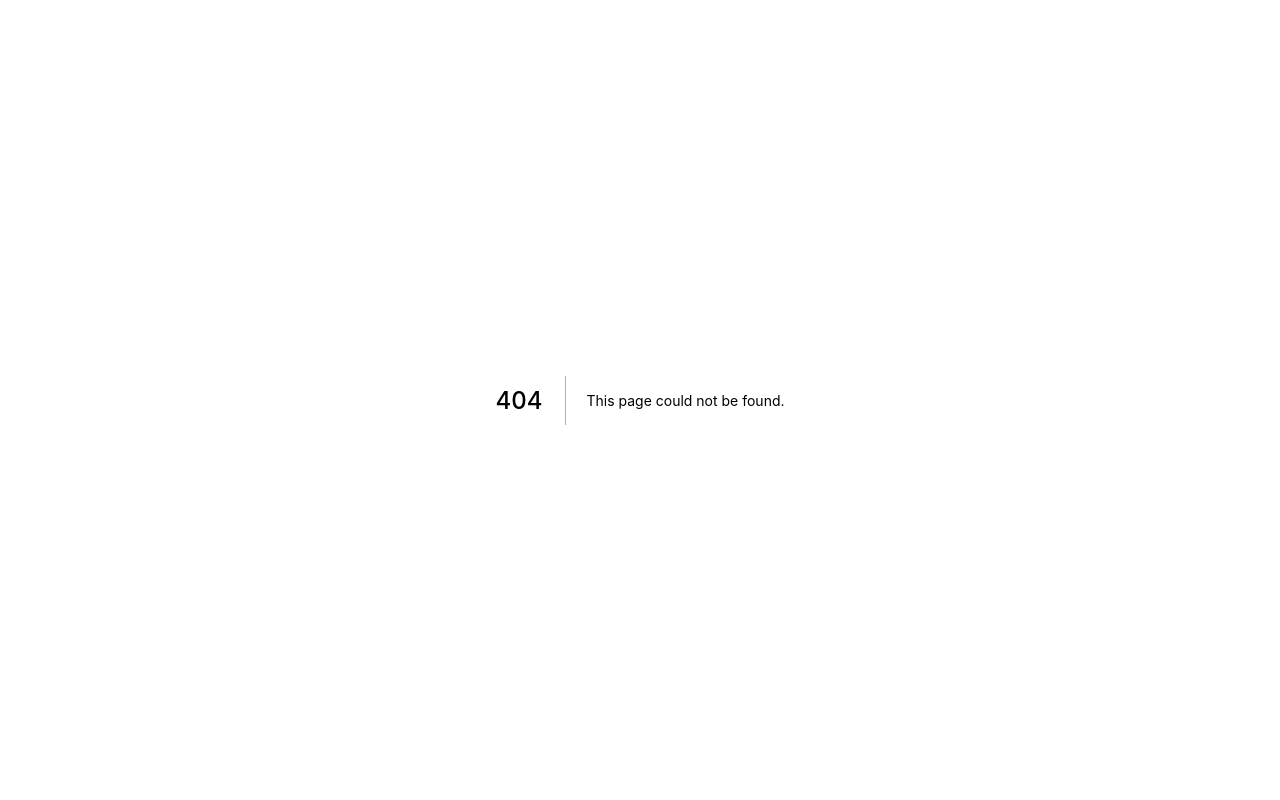
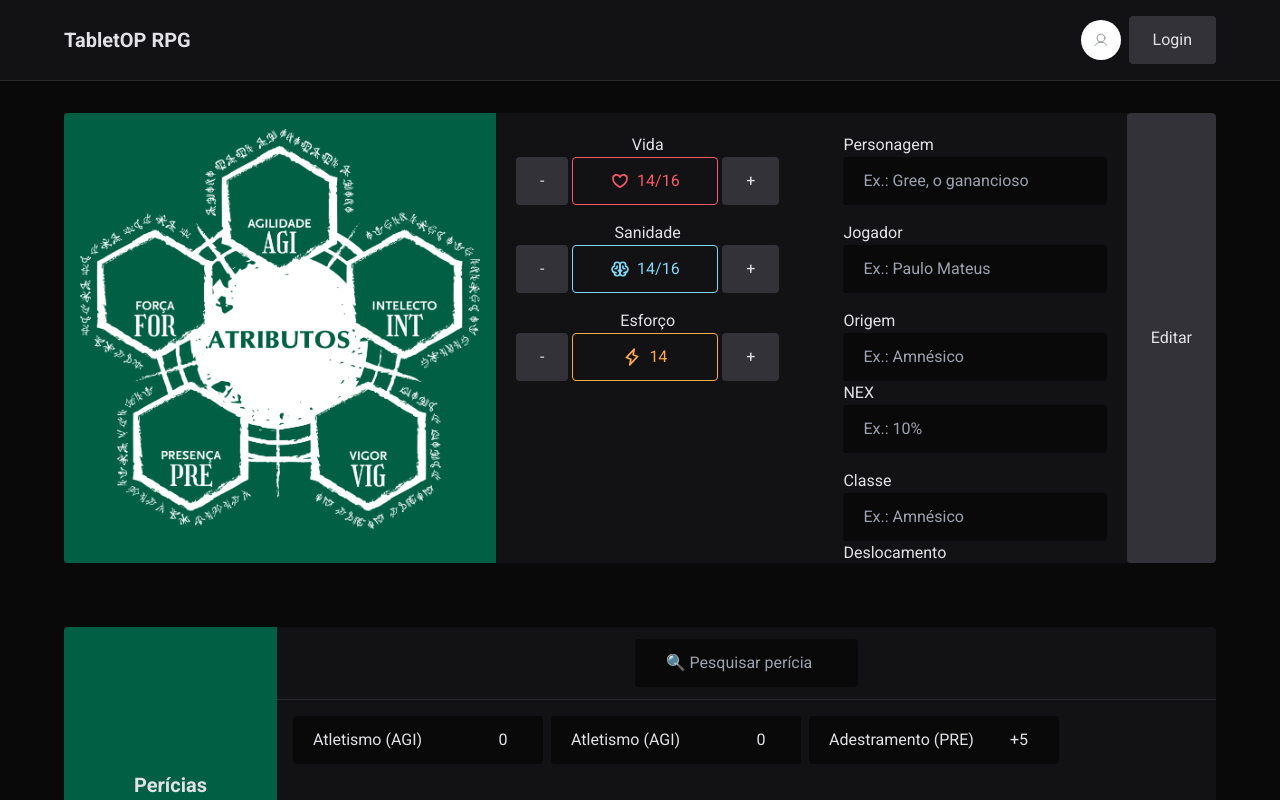
Before and after one commit to DenisLevy76/ficha-ordem-paranormal, a Next.js app: page /characters/1 in a window 1280 px wide. Before the commit this address had no page. Shown: the top 800 px of the page. Built offline with nearby package versions, Linux system fonts and the light colour scheme; no server answers.

Commit message:
009 - Fix: Profile image not loading

```diff
--- a/src/components/AvatarComponent/index.tsx
+++ b/src/components/AvatarComponent/index.tsx
@@ -7,21 +7,19 @@ import React, { Fragment } from "react";
 type Props = {
   variant: "Circle" | "Rounded";
   isOnline?: boolean;
+  avatarURL?: string;
 };
 
 export const AvatarComponent: React.FC<Props> = ({
   variant,
+  avatarURL,
   isOnline = false,
 }) => {
-  const { data } = useSession();
-
-  const imageURL = data ? (data.user?.image as string) : undefined;
-
   return (
     <Fragment>
       <AvatarPrimitive.Root className="relative inline-flex h-10 w-10">
         <AvatarPrimitive.Image
-          src={imageURL}
+          src={avatarURL}
           alt="Avatar"
           className={cx(
             "h-full w-full object-cover",
--- a/src/components/HeaderComponent/index.tsx
+++ b/src/components/HeaderComponent/index.tsx
@@ -9,14 +9,18 @@ export const HeaderComponent: React.FC = () => {
     <header className="flex flex-1 items-center justify-between bg-grey-700 py-4 px-16 border-b border-grey-600 ">
       <h1 className="text-xl font-bold">TabletOP RPG</h1>
       <div className="flex items-center gap-2">
+        {data && <p>{data.user?.name}</p>}
+        <AvatarComponent
+          variant="Circle"
+          avatarURL={data ? (data.user?.image as string) : ""}
+        />
         {data ? (
           <ButtonComponent onClick={() => signOut()}>Logout</ButtonComponent>
         ) : (
-          <ButtonComponent onClick={() => signIn("google")}>
+          <ButtonComponent onClick={() => signIn("discord")}>
             Login
           </ButtonComponent>
         )}
-        <AvatarComponent variant="Circle" />
       </div>
     </header>
   );
--- a/src/pages/_app.tsx
+++ b/src/pages/_app.tsx
@@ -1,10 +1,12 @@
-import '../styles/globals.css';
-import type { AppProps } from 'next/app';
-import { SessionProvider } from 'next-auth/react';
+import "../styles/globals.css";
+import type { AppProps } from "next/app";
+import { SessionProvider } from "next-auth/react";
+import { HeaderComponent } from "../components/HeaderComponent";
 
 function MyApp({ Component, pageProps: { session, ...pageProps } }: AppProps) {
   return (
     <SessionProvider session={session}>
+      <HeaderComponent />
       <Component {...pageProps} />
     </SessionProvider>
   );
--- a/src/pages/api/auth/[...nextauth].ts
+++ b/src/pages/api/auth/[...nextauth].ts
@@ -1,5 +1,6 @@
 import NextAuth from "next-auth";
 import GoogleProvider from "next-auth/providers/google";
+import DiscordProvider from "next-auth/providers/discord";
 
 import { PrismaAdapter } from "@next-auth/prisma-adapter";
 import { prismaClient } from "../../../services/prismaClient";
@@ -12,9 +13,9 @@ export default NextAuth({
   },
   adapter: PrismaAdapter(prismaClient),
   providers: [
-    GoogleProvider({
-      clientId: process.env.GOOGLE_CLIENT_ID || "",
-      clientSecret: process.env.GOOGLE_CLIENT_SECRET || "",
+    DiscordProvider({
+      clientId: process.env.DISCORD_CLIENT_ID || "",
+      clientSecret: process.env.DISCORD_CLIENT_SECRET || "",
     }),
   ],
   secret: process.env.SECRET,
--- /dev/null
+++ b/src/pages/characters/[character]/index.tsx
@@ -0,0 +1,96 @@
+import type { NextPage } from "next";
+import Head from "next/head";
+import { useRouter } from "next/router";
+import { ChangeEvent, startTransition, useState } from "react";
+
+import { AttributesContainerComponent } from "../../../components/AttributesContainerComponent";
+import { InputComponent } from "../../../components/InputComponent";
+import { SectionComponent } from "../../../components/SectionComponent";
+import { SkillsComponent } from "../../../components/SkillsComponent";
+
+const Home: NextPage = () => {
+  const [skillFilterValue, setSkillFilterValue] = useState<string>("");
+  const [skillFilter, setSkillFilter] = useState<string>("");
+
+  const { query } = useRouter();
+  const { character } = query;
+
+  const skills: {
+    id: string;
+    initialValue: string;
+    name: string;
+    mainAttribute: string;
+  }[] = [
+    {
+      id: "athletics",
+      initialValue: "0",
+      name: "Atletismo",
+      mainAttribute: "AGI",
+    },
+    {
+      id: "athletics2",
+      initialValue: "0",
+      name: "Atletismo",
+      mainAttribute: "AGI",
+    },
+    {
+      id: "tamer1",
+      initialValue: "+5",
+      name: "Adestramento",
+      mainAttribute: "PRE",
+    },
+  ].filter((skill) =>
+    skill.name.toLowerCase().includes(skillFilter.toLowerCase())
+  );
+
+  const handleFilter = (event: ChangeEvent<HTMLInputElement>) => {
+    setSkillFilterValue(event.target.value);
+    startTransition(() => setSkillFilter(event.target.value));
+  };
+
+  return (
+    <div>
+      <Head>
+        <title>Tabletop RPG - Ordem paranormal</title>
+      </Head>
+      <main className="flex flex-col p-2 xl:px-16 xl:py-8 gap-16">
+        <AttributesContainerComponent />
+        <SectionComponent icon="skills" title="Perícias">
+          <header className="flex justify-center p-3 border-b border-grey-600">
+            <InputComponent
+              id="search"
+              placeholder="🔍 Pesquisar perícia"
+              type="search"
+              className="text-center"
+              onChange={handleFilter}
+              value={skillFilterValue}
+            />
+          </header>
+          <div className="flex p-4 flex-wrap gap-2 max-h-[450px] transition overflow-auto ease-in-out duration-400">
+            {skills.map((skill) => (
+              <SkillsComponent
+                id={skill.id}
+                initialValue={skill.initialValue}
+                name={skill.name}
+                mainAttribute={skill.mainAttribute}
+                key={skill.id}
+              />
+            ))}
+          </div>
+        </SectionComponent>
+        <SectionComponent icon="description" title="Anotações">
+          <div className="flex flex-1 w-full h-full p-4">
+            <textarea
+              name="description"
+              id="description"
+              className="bg-grey-900 resize-none flex-1 rounded p-2 outline-none border border-grey-600 min-h-screen xl:min-h-0 h-full"
+              placeholder="Anotações..."
+            />
+          </div>
+        </SectionComponent>
+      </main>
+    </div>
+  );
+};
+
+export default Home;
--- /dev/null
+++ b/src/pages/characters/[character]/inventory/index.tsx
@@ -0,0 +1,5 @@
+const inventory: React.FC = () => {
+  return <div>Inventário</div>;
+};
+
+export default inventory;
--- a/src/pages/index.tsx
+++ b/src/pages/index.tsx
@@ -1,83 +1,15 @@
 import type { NextPage } from "next";
 import { useSession } from "next-auth/react";
 import Head from "next/head";
-import Image from "next/image";
-import { useState } from "react";
-
-import { AttributesContainerComponent } from "../components/AttributesContainerComponent";
-import { HeaderComponent } from "../components/HeaderComponent";
-import { InputComponent } from "../components/InputComponent";
-import { SectionComponent } from "../components/SectionComponent";
-import { SkillsComponent } from "../components/SkillsComponent";
 
 const Home: NextPage = () => {
-  const [skillFilter, setSkillFilter] = useState<string>("");
-
-  const skills = [
-    {
-      id: "athletics",
-      initialValue: "0",
-      name: "Atletismo",
-      mainAttribute: "AGI",
-    },
-    {
-      id: "athletics2",
-      initialValue: "0",
-      name: "Atletismo",
-      mainAttribute: "AGI",
-    },
-    {
-      id: "tamer1",
-      initialValue: "+5",
-      name: "Adestramento",
-      mainAttribute: "PRE",
-    },
-  ];
-
-  const filteredSkills = skills.filter((skill) =>
-    skill.name.toLowerCase().includes(skillFilter.toLowerCase())
-  );
-
+  const { data } = useSession();
   return (
     <div>
       <Head>
         <title>Tabletop RPG - Ordem paranormal</title>
       </Head>
-      <HeaderComponent />
-      <main className="flex flex-col p-2 xl:px-16 xl:py-8 gap-16">
-        <AttributesContainerComponent />
-        <SectionComponent icon="skills" title="Perícias">
-          <header className="flex justify-center p-3 border-b border-grey-600">
-            <InputComponent
-              id="search"
-              placeholder="🔍 Pesquisar perícia"
-              className="text-center"
-              onChange={(event) => setSkillFilter(event.target.value)}
-            />
-          </header>
-          <div className="flex p-4 flex-wrap gap-2 max-h-[450px] overflow-auto">
-            {filteredSkills.map((skill) => (
-              <SkillsComponent
-                id={skill.id}
-                initialValue={skill.initialValue}
-                name={skill.name}
-                mainAttribute={skill.mainAttribute}
-                key={skill.id}
-              />
-            ))}
-          </div>
-        </SectionComponent>
-        <SectionComponent icon="description" title="Anotações">
-          <div className="flex flex-1 w-full h-full p-4">
-            <textarea
-              name="description"
-              id="description"
-              className="bg-grey-900 resize-none flex-1 rounded p-2 outline-none border border-grey-600 min-h-screen xl:min-h-0 h-full"
-              placeholder="Anotações..."
-            />
-          </div>
-        </SectionComponent>
-      </main>
+      Home
     </div>
   );
 };
```
